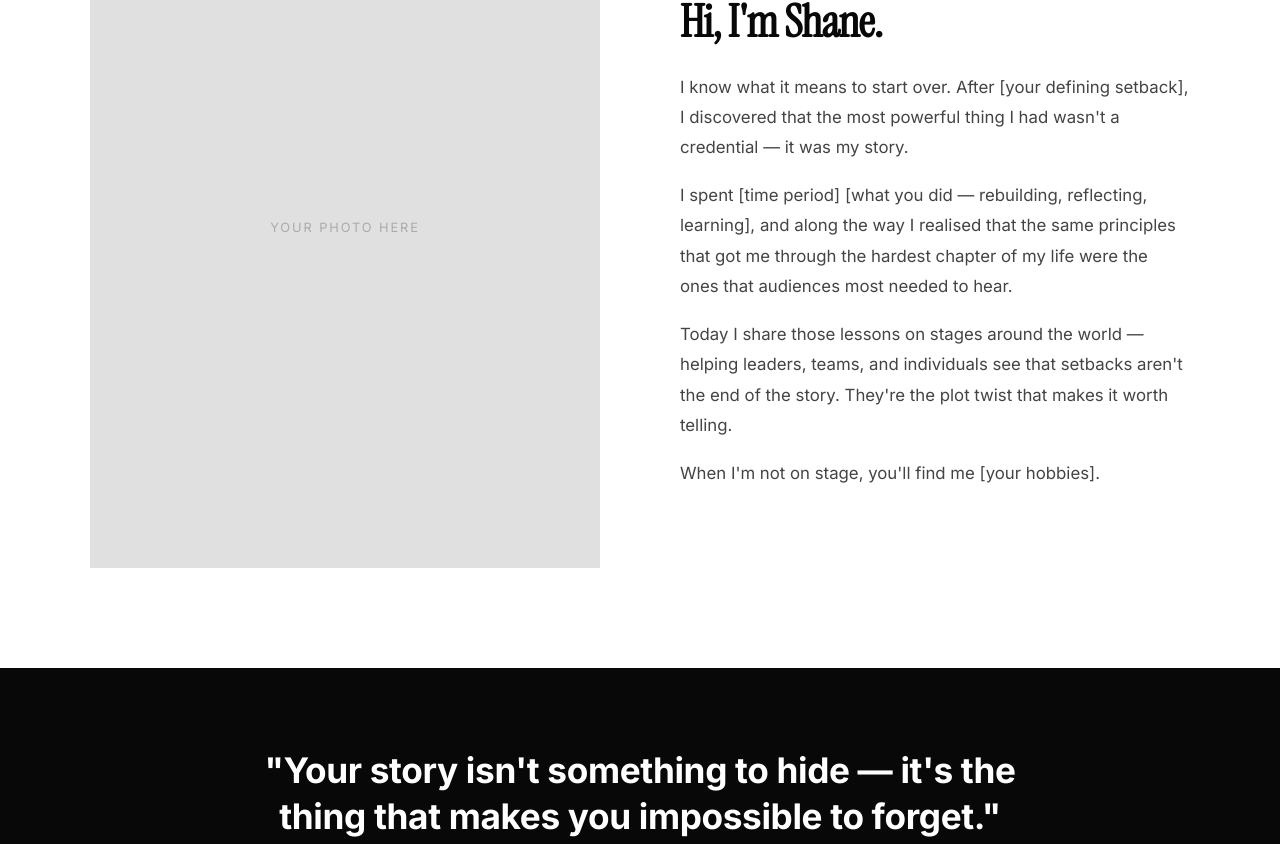
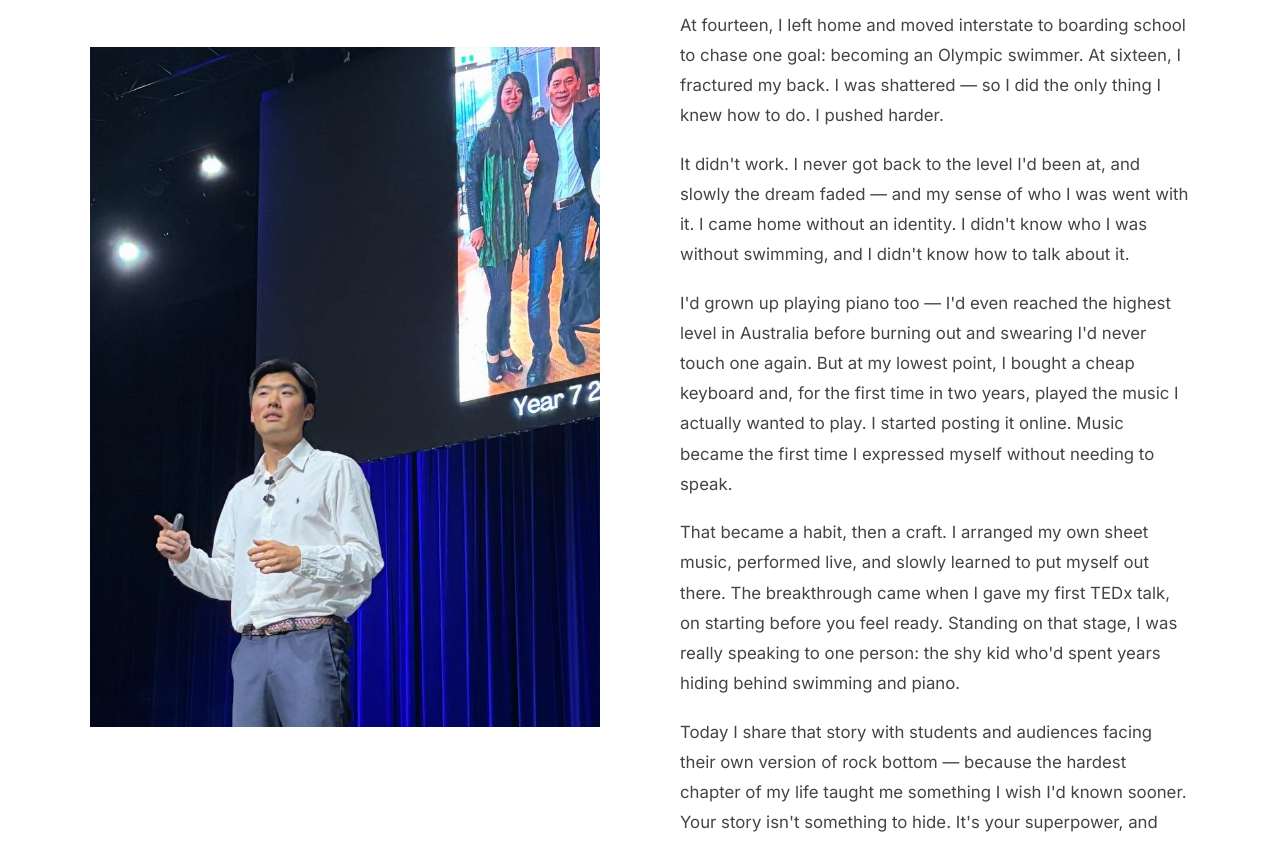
Before and after one commit to shanexyeah/shaneting-website, a Next.js app: page /about in a window 1280 px wide. Shown: the part 732-1576 px from the top of the page. Built offline with nearby package versions, Linux system fonts and the light colour scheme.

Commit message:
Add real story to about page

```diff
--- a/app/about/page.jsx
+++ b/app/about/page.jsx
@@ -19,35 +19,45 @@ export default function About() {
         <div className="container">
           <div className="about-grid">
             <div className="about-photo">
-              {/*
-                Add your photo: place about.jpg in /public and swap this for:
-                <img src="/about.jpg" alt="Shane Ting on stage" />
-              */}
-              <div className="about-photo-placeholder">Your photo here</div>
+              <img src="/about.jpg" alt="Shane Ting" />
             </div>
             <div className="about-text">
               <p className="eyebrow">My story</p>
-              <h2>Hi, I'm Shane.</h2>
+              <h2>Hi, I&apos;m Shane.</h2>
               <p>
-                {/* Replace everything below with your real story */}
-                I know what it means to start over. After [your defining
-                setback], I discovered that the most powerful thing I had
-                wasn't a credential — it was my story.
+                At fourteen, I left home and moved interstate to boarding school
+                to chase one goal: becoming an Olympic swimmer. At sixteen, I
+                fractured my back. I was shattered &mdash; so I did the only
+                thing I knew how to do. I pushed harder.
               </p>
               <p>
-                I spent [time period] [what you did — rebuilding, reflecting,
-                learning], and along the way I realised that the same
-                principles that got me through the hardest chapter of my life
-                were the ones that audiences most needed to hear.
+                It didn&apos;t work. I never got back to the level I&apos;d been at,
+                and slowly the dream faded &mdash; and my sense of who I was went
+                with it. I came home without an identity. I didn&apos;t know who I
+                was without swimming, and I didn&apos;t know how to talk about it.
               </p>
               <p>
-                Today I share those lessons on stages around the world —
-                helping leaders, teams, and individuals see that setbacks
-                aren't the end of the story. They're the plot twist that makes
-                it worth telling.
+                I&apos;d grown up playing piano too &mdash; I&apos;d even reached the
+                highest level in Australia before burning out and swearing I&apos;d
+                never touch one again. But at my lowest point, I bought a cheap
+                keyboard and, for the first time in two years, played the music
+                I actually wanted to play. I started posting it online. Music
+                became the first time I expressed myself without needing to speak.
               </p>
               <p>
-                When I'm not on stage, you'll find me [your hobbies].
+                That became a habit, then a craft. I arranged my own sheet music,
+                performed live, and slowly learned to put myself out there. The
+                breakthrough came when I gave my first TEDx talk, on starting
+                before you feel ready. Standing on that stage, I was really
+                speaking to one person: the shy kid who&apos;d spent years hiding
+                behind swimming and piano.
+              </p>
+              <p>
+                Today I share that story with students and audiences facing their
+                own version of rock bottom &mdash; because the hardest chapter of my
+                life taught me something I wish I&apos;d known sooner. Your story
+                isn&apos;t something to hide. It&apos;s your superpower, and courage is
+                just a muscle, trained one small scary thing at a time.
               </p>
             </div>
           </div>
@@ -56,8 +66,7 @@ export default function About() {
 
       <div className="quote-strip">
         <blockquote>
-          "Your story isn't something to hide — it's the thing that makes
-          you impossible to forget."
+          &ldquo;Your story isn&rsquo;t something to hide. It&rsquo;s your superpower.&rdquo;
         </blockquote>
         <cite>— Shane Ting</cite>
       </div>
```
